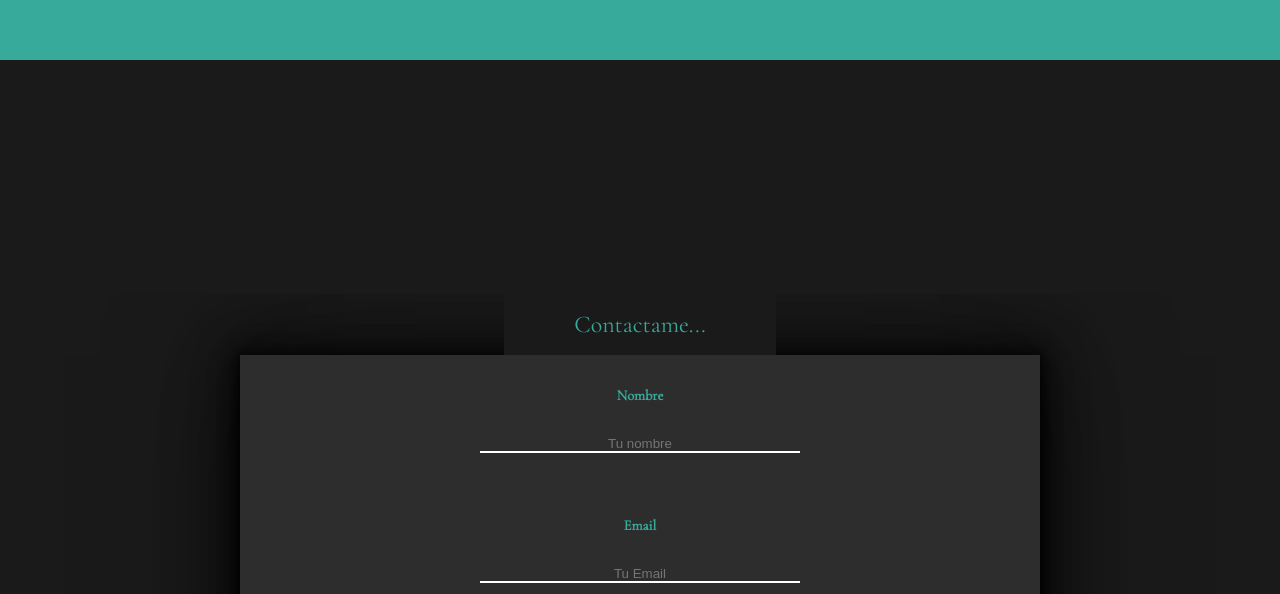
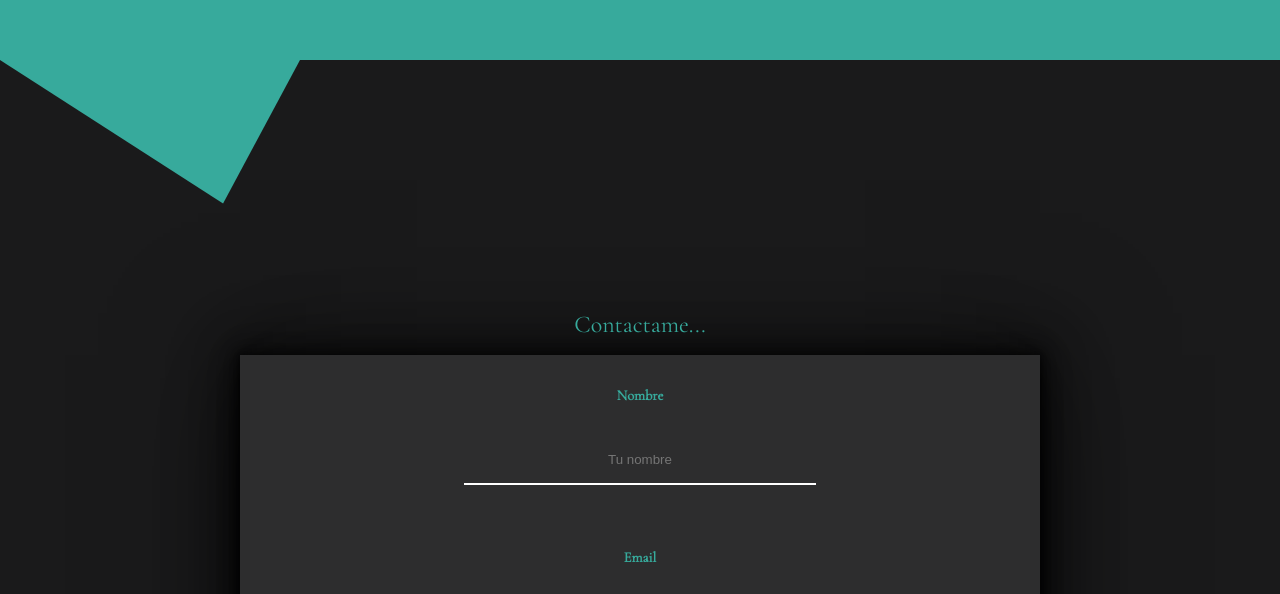
Before and after one commit to IsraelPalomo/Portafolio__Israel, a Vue app: page / in a window 1280 px wide. Shown: the part 4050-4644 px from the top of the page. Built offline with nearby package versions, Linux system fonts and the light colour scheme; a web font is replaced by a local one.

Commit message:
Solucionado problema del footer

```diff
--- a/src/components/Main.vue
+++ b/src/components/Main.vue
@@ -159,6 +159,7 @@
 			</div>
 		</section>
 	</main>
+	<div class="footer"></div>
 </template>
 
 <script>
@@ -170,9 +171,8 @@ export default {};
 main {
 	background-color: $color-oscuro;
 	width: 100%;
-	height: 100rem;
+
 	padding-top: 10rem;
-	box-sizing: border-box;
 
 	h2 {
 		text-align: center;
@@ -360,19 +360,20 @@ main {
 		background-color: $color-oscuro;
 		margin-top: -30rem;
 		z-index: 99;
-		position: relative;
 	}
 	.formulario {
 		background-color: $color-oscuro;
+		height: 60rem;
+
 		.formulario__titulo {
 			text-align: center;
 			padding: 1rem;
 			background-color: $color-oscuro;
-			position: relative;
+
 			width: auto;
 			margin: 0 auto;
 			max-width: 15rem;
-			z-index: 999;
+
 			color: $color-principal;
 			font-family: $tipografia-subtitulos;
 			font-size: 1.5rem;
@@ -417,6 +418,7 @@ main {
 					background-color: $color-oscuro-2;
 					color: white;
 					text-align: center;
+					padding: 1rem;
 				}
 				button {
 					width: 80%;
@@ -450,6 +452,11 @@ main {
 			}
 		}
 	}
+}
+.footer {
+	height: 15rem;
+	background: red;
+	width: 100%;
 }
 //*--------------------------------------------Media Queris---------------------------------------------------------------------------
 
--- a/src/scss/_variables.scss
+++ b/src/scss/_variables.scss
@@ -1,4 +1,4 @@
-$color-principal: #37aa9c; //
+$color-principal: #37aa9c;
 $color-secundario: #94f3e4;
 $color-ternario: #333f44;
 $color-oscuro: #1a1a1b;
--- a/src/views/Home.vue
+++ b/src/views/Home.vue
@@ -12,6 +12,7 @@
 import Nav from "../components/Nav.vue";
 import Header from "../components/Header.vue";
 import Main from "../components/Main.vue";
+
 export default {
 	name: "Home",
 	components: {
```
